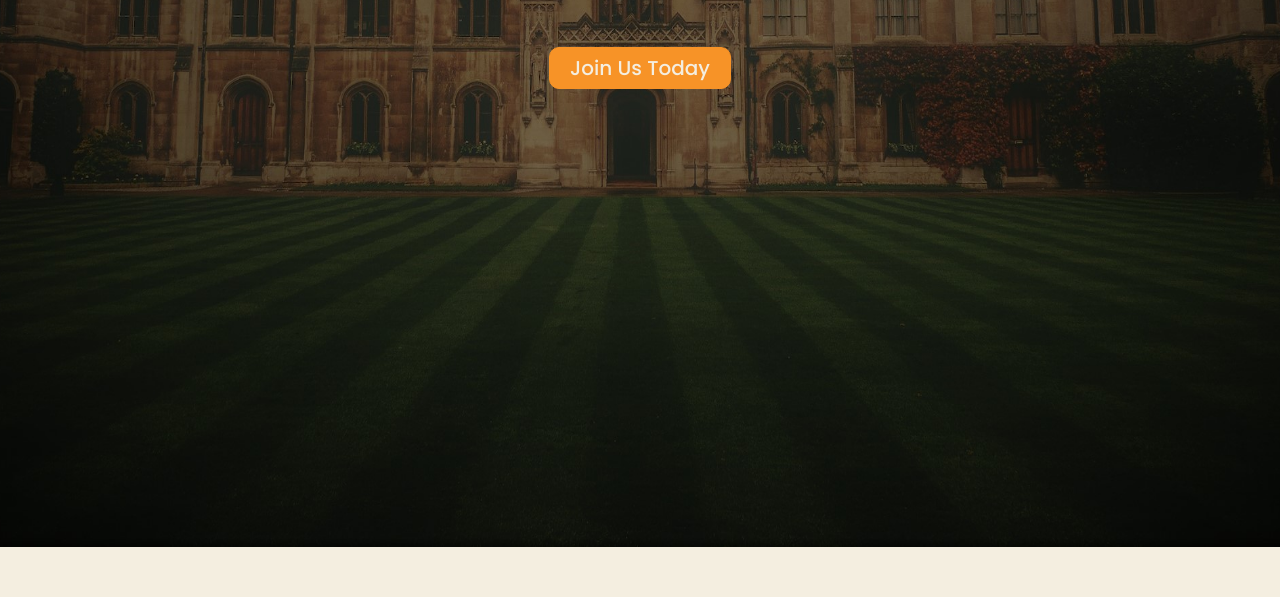
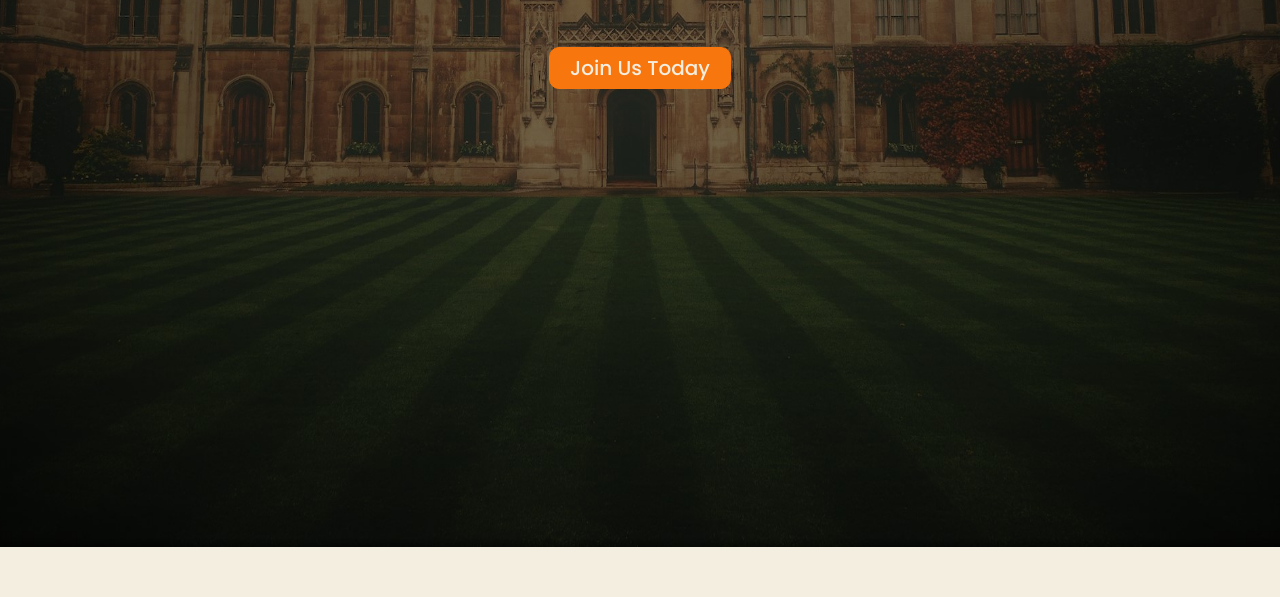
Before and after one commit to Siam48444/EduVard, a plain HTML site: page index.html in a window 1280 px wide. Shown: the part 503-1100 px from the top of the page. Drawn offline with Linux system fonts and the light colour scheme.

Commit message:
Update style.css

```diff
--- a/style.css
+++ b/style.css
@@ -14,10 +14,9 @@
 
 :root{
     --darkest: #18122B;
-    --dark-orange: #F79327;
-    --light-orange: #FFE569;
+    --dark-orange: #f7760d;
+    --light-orange: #f1974d;
     --lightest: #F4EEE0;
-    --red: #F15A59;
     --box-shadow: #c9c9b3;
 }
 
@@ -152,7 +151,6 @@ header nav ul a:hover::after{
     background-color: var(--light-orange);
     border: var(--light-orange) solid 1px;
     transition: none;
-    color: var(--darkest);
     box-shadow: 0px 0px 10px var(--light-orange);
 }
 
@@ -223,7 +221,6 @@ p{
     background-color: var(--light-orange);
     border: var(--light-orange) solid 1px;
     transition: none;
-    color: var(--darkest);
     box-shadow: 0px 0px 10px var(--light-orange);
 }
 
```
